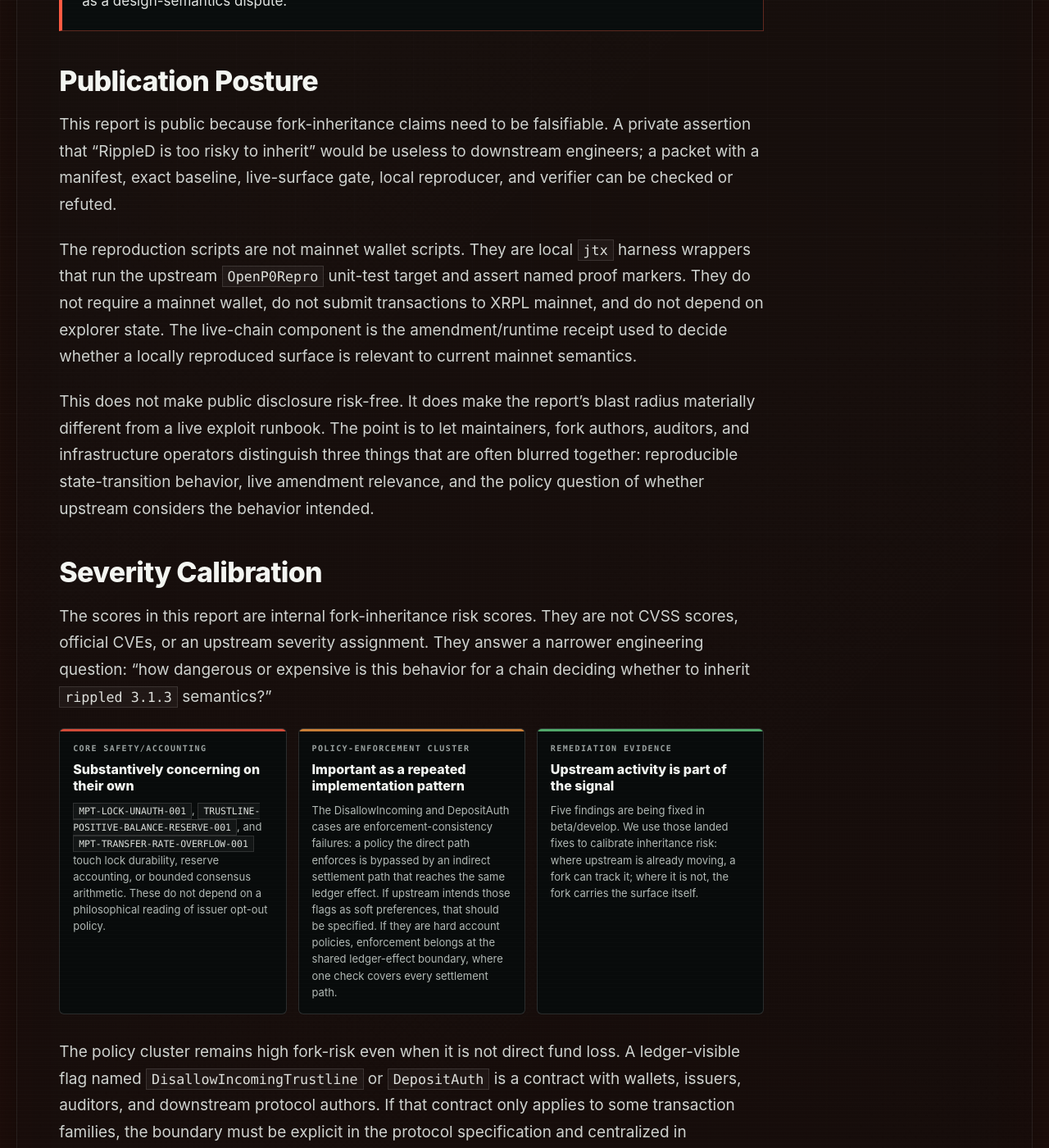
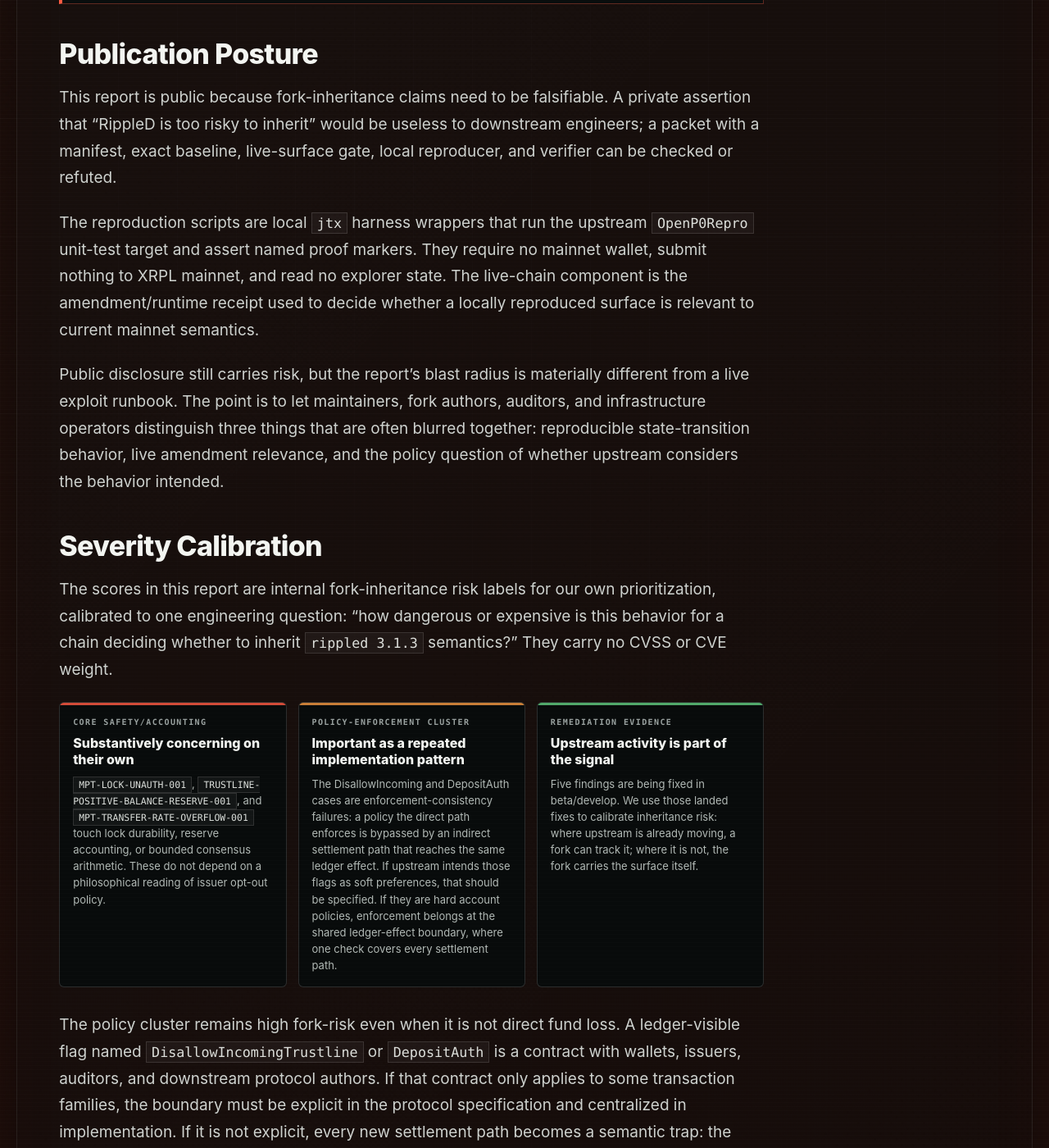
Before and after one commit to agtico/agtico.github.io, a Jekyll site: the page built from _posts/2026-05-26-xrpl-rippled-open-p0-freeze-audit.md, in a window 1280 px wide and 1400 px high, scrolled down 2726 px. Shown: the whole window at 82% size. Built offline with Jekyll 4.4.1, drawn with Linux system fonts in a browser that asks for light colours; some of the changed text lies outside the part shown.

Commit message:
Article: remove remaining 'not X, it's Y' constructions (Publication Posture, Severity Calibration, policy-cluster framing)

````diff
--- a/_posts/2026-05-26-xrpl-rippled-open-p0-freeze-audit.md
+++ b/_posts/2026-05-26-xrpl-rippled-open-p0-freeze-audit.md
@@ -19,7 +19,7 @@ tags:
   <p><strong>The contention.</strong> As it stands today, Post Fiat inherits the XRP Ledger. Our controlled testnet runs on a maintained <code>XRPLF/rippled</code> fork, and prior to this work the operating assumption was simple: we are live on that fork and we inherit its package updates as they ship. This article exists because we are now testing that assumption directly. We are in the midst of a full-scale security audit of the upstream codebase to settle two questions: <strong>(1)</strong> which XRPL features Post Fiat actually needs to support, and <strong>(2)</strong> whether the inherited implementation is sound enough to build on — or whether Post Fiat needs its own chain. That is the context for everything below.</p>
   <p><strong>Audience and intent.</strong> This report is written for Post Fiat validators; it is the evidence base for those two decisions. Over the coming weeks we will also put forth best-effort pull requests upstream to <code>XRPLF/rippled</code> for the findings that warrant one.</p>
   <p><strong>Baseline.</strong> The audit targets upstream <code>XRPLF/rippled</code>, baseline <code>3.1.3</code>, commit <code>46b241ace8b30d9c9775d60ffba7d24b21903896</code>.</p>
-  <p><strong>What the packet contains.</strong> The packet reproduces 22 individual behaviors as local jtx cases, but they collapse to a much smaller set of distinct findings, and we count them that way. Unfixed in the checked <code>3.2.0-b7</code> / <code>origin/develop</code> refs: <strong>five distinct findings</strong> — three core safety/accounting defects (a baseline IOU reserve/owner-count asymmetry, an MPT lock-state deletion, an MPT transfer-rate overflow), <strong>one policy-enforcement pattern reproduced across thirteen transaction-family paths</strong> (DisallowIncoming / DepositAuth enforced on direct paths but not on indirect settlement — one architectural issue, not thirteen criticals, and of genuinely contested severity; see Severity Calibration), and one minor issuer self-exemption. Separately, <strong>five findings were remediated after 3.1.3</strong>. A later continuation sweep adds overlay-layer, invariant-layer, and consensus-trust-model findings in their own sections below.</p>
+  <p><strong>What the packet contains.</strong> The packet reproduces 22 individual behaviors as local jtx cases, but they collapse to a much smaller set of distinct findings, and we count them that way. Unfixed in the checked <code>3.2.0-b7</code> / <code>origin/develop</code> refs: <strong>five distinct findings</strong> — three core safety/accounting defects (a baseline IOU reserve/owner-count asymmetry, an MPT lock-state deletion, an MPT transfer-rate overflow), <strong>one policy-enforcement pattern reproduced across thirteen transaction-family paths</strong> (DisallowIncoming / DepositAuth enforced on direct paths but not on indirect settlement — one architectural issue of genuinely contested severity, counted once; see Severity Calibration), and one minor issuer self-exemption. Separately, <strong>five findings were remediated after 3.1.3</strong>. A later continuation sweep adds overlay-layer, invariant-layer, and consensus-trust-model findings in their own sections below.</p>
   <p><strong>Proof model:</strong> each packet finding is reproduced in a clean local upstream jtx harness, bound to a named marker, checked against live amendment state from direct XRPL JSON-RPC, and backed by a static packet verifier.</p>
 </div>
 
@@ -31,7 +31,7 @@ This is a fork-inheritance audit. The practical question is whether a new chain
 
 A finding only enters the inventory if it has a local reproduction wrapper, an expected marker in the `OpenP0Repro` proof log, a risk label, a live-amendment dependency, and remediation status checked against `3.2.0-b7` and `origin/develop`.
 
-The publisher's incentives are stated plainly. Post Fiat is building in the same authority-validator settlement lineage that made XRPL important, and this audit exists to decide whether direct RippleD inheritance is engineering leverage or inherited risk. Do not take the conclusions on our motives. Take them on what reproduces: the manifest, the live-amendment receipt, the local jtx proof markers, the remediation refs, and the verifier hash. Every claim here reduces to one of those.
+The publisher's incentives are stated plainly. Post Fiat is building in the same authority-validator settlement lineage that made XRPL important, and this audit exists to decide whether direct RippleD inheritance is engineering leverage or inherited risk. Weigh the conclusions against what reproduces: the manifest, the live-amendment receipt, the local jtx proof markers, the remediation refs, and the verifier hash. Every claim here reduces to one of those.
 
 <div class="pearl-hero-grid">
   <div class="pearl-scorecard warn">
@@ -42,7 +42,7 @@ The publisher's incentives are stated plainly. Post Fiat is building in the same
   <div class="pearl-scorecard warn">
     <span class="label">Core safety/accounting</span>
     <span class="value">3</span>
-    <span class="hint">Reserve/owner-count asymmetry, MPT lock-state deletion, MPT transfer-rate overflow — not policy-dependent.</span>
+    <span class="hint">Reserve/owner-count asymmetry, MPT lock-state deletion, MPT transfer-rate overflow — policy-independent.</span>
   </div>
   <div class="pearl-scorecard good">
     <span class="label">Remediating</span>
@@ -62,13 +62,13 @@ The main pattern is straightforward: direct paths often enforce account policy,
 
 This report is public because fork-inheritance claims need to be falsifiable. A private assertion that "RippleD is too risky to inherit" would be useless to downstream engineers; a packet with a manifest, exact baseline, live-surface gate, local reproducer, and verifier can be checked or refuted.
 
-The reproduction scripts are not mainnet wallet scripts. They are local `jtx` harness wrappers that run the upstream `OpenP0Repro` unit-test target and assert named proof markers. They do not require a mainnet wallet, do not submit transactions to XRPL mainnet, and do not depend on explorer state. The live-chain component is the amendment/runtime receipt used to decide whether a locally reproduced surface is relevant to current mainnet semantics.
+The reproduction scripts are local `jtx` harness wrappers that run the upstream `OpenP0Repro` unit-test target and assert named proof markers. They require no mainnet wallet, submit nothing to XRPL mainnet, and read no explorer state. The live-chain component is the amendment/runtime receipt used to decide whether a locally reproduced surface is relevant to current mainnet semantics.
 
-This does not make public disclosure risk-free. It does make the report's blast radius materially different from a live exploit runbook. The point is to let maintainers, fork authors, auditors, and infrastructure operators distinguish three things that are often blurred together: reproducible state-transition behavior, live amendment relevance, and the policy question of whether upstream considers the behavior intended.
+Public disclosure still carries risk, but the report's blast radius is materially different from a live exploit runbook. The point is to let maintainers, fork authors, auditors, and infrastructure operators distinguish three things that are often blurred together: reproducible state-transition behavior, live amendment relevance, and the policy question of whether upstream considers the behavior intended.
 
 ## Severity Calibration
 
-The scores in this report are internal fork-inheritance risk scores. They are not CVSS scores, official CVEs, or an upstream severity assignment. They answer a narrower engineering question: "how dangerous or expensive is this behavior for a chain deciding whether to inherit `rippled 3.1.3` semantics?"
+The scores in this report are internal fork-inheritance risk labels for our own prioritization, calibrated to one engineering question: "how dangerous or expensive is this behavior for a chain deciding whether to inherit `rippled 3.1.3` semantics?" They carry no CVSS or CVE weight.
 
 <div class="xrpl-calibration-grid">
   <div class="xrpl-calibration-card critical">
@@ -166,7 +166,7 @@ flowchart TB
     C -. expected invariant .-> G
 ```
 
-The system-level lesson is that receiver/issuer policy should live at the shared ledger-effect boundary. If each transaction family has to remember every policy check independently, every new settlement path becomes another bypass candidate. The policy cluster is therefore not framed as "every instance independently drains funds." It is framed as evidence that the implementation distributes policy across too many call sites.
+The system-level lesson is that receiver/issuer policy should live at the shared ledger-effect boundary. If each transaction family has to remember every policy check independently, every new settlement path becomes another bypass candidate. The policy cluster therefore stands as evidence that the implementation distributes policy across too many call sites.
 
 <div class="xrpl-surface-map">
   <div class="xrpl-surface-card hot">
````
